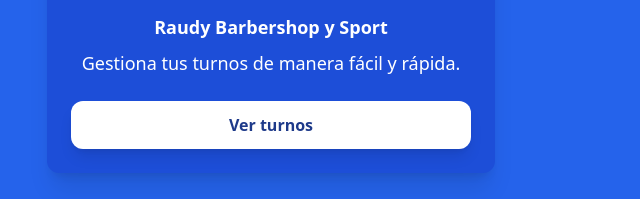
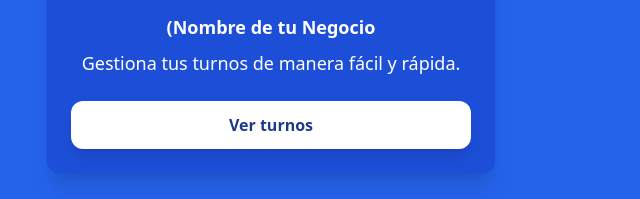
Before and after one commit to turnordoficial-hash/TURNORD, a website: page index.html in a window 1280 px wide. Shown: the part 367-566 px from the top of the page, 369-1009 px from the left. Drawn offline with nearby package versions, Linux system fonts and the light colour scheme.

Commit message:
Update index.html

```diff
--- a/index.html
+++ b/index.html
@@ -61,7 +61,7 @@
 
   <section class="text-center w-full max-w-md p-6 bg-blue-700 dark:bg-blue-800 rounded-xl shadow-xl">
     <h1 class="text-3xl sm:text-4xl font-bold mb-4">¡Bienvenido a TurnoRD!</h1>
-    <p class="text-base sm:text-lg mb-2"><strong>Raudy Barbershop y Sport</strong></p>
+    <p class="text-base sm:text-lg mb-2"><strong>(Nombre de tu Negocio </strong></p>
     <p class="text-base sm:text-lg mb-6">Gestiona tus turnos de manera fácil y rápida.</p>
 
     <a href="usuario_barberia005.html" class="bg-white dark:bg-gray-200 text-blue-900 dark:text-blue-800 font-semibold px-6 py-3 rounded-xl shadow-lg hover:bg-gray-100 dark:hover:bg-gray-300 transition block w-full sm:w-auto mx-auto">
```
